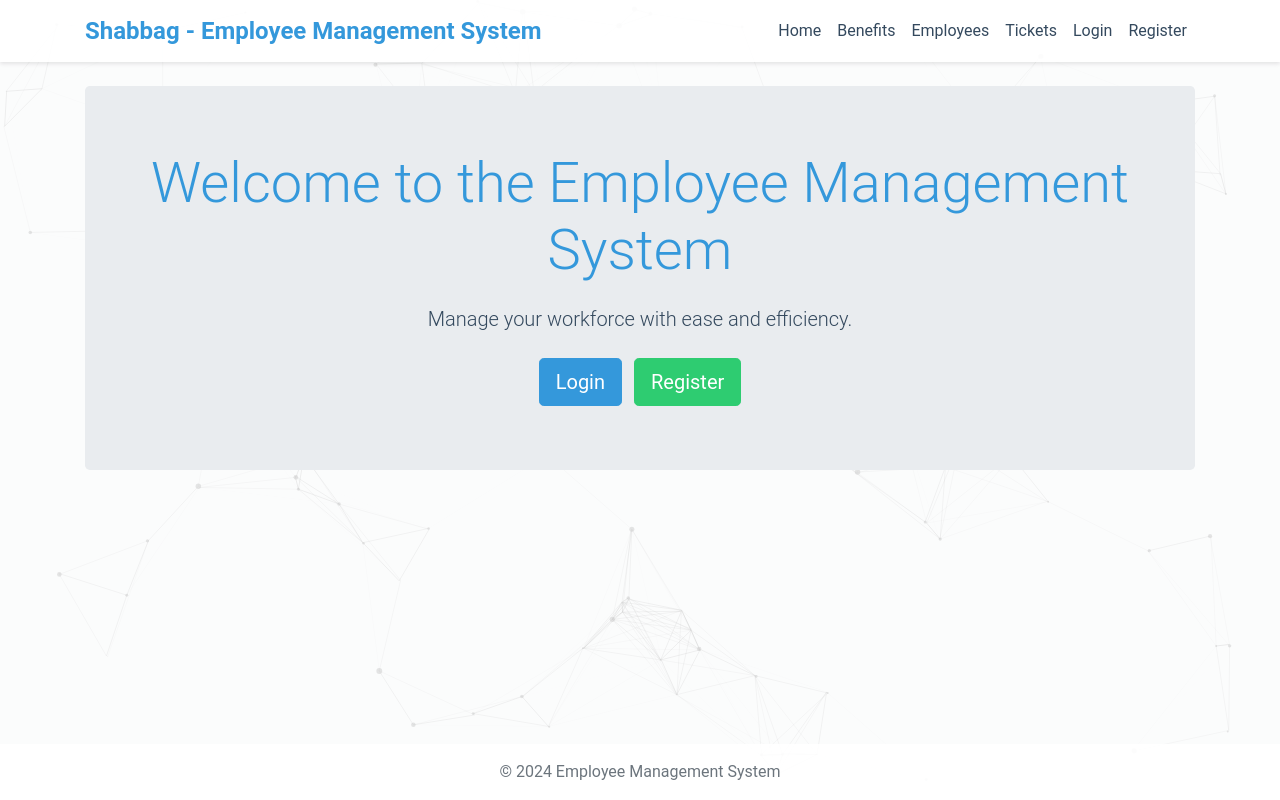
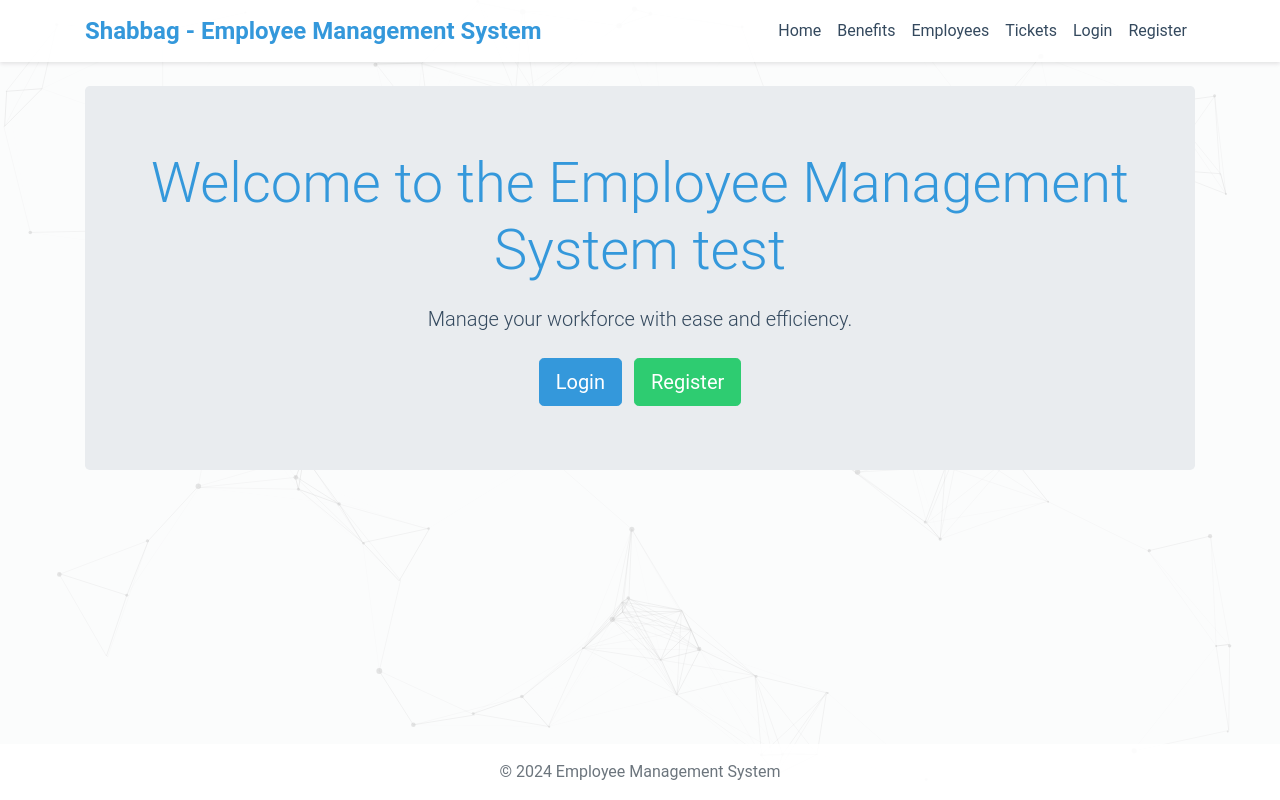
Before and after one commit to IlanTheUser/Employee_Management_Flask_TEST, a Flask app: page / in a window 1280 px wide. Run offline with Flask 2, Linux system fonts and the light colour scheme; some libraries are stand-ins or nearby versions.

Commit message:
test db1

```diff
--- a/app/templates/index.html
+++ b/app/templates/index.html
@@ -2,7 +2,7 @@
 
 {% block content %}
 <div class="jumbotron text-center">
-    <h1 class="display-4">Welcome to the Employee Management System</h1>
+    <h1 class="display-4">Welcome to the Employee Management System test</h1>
     <p class="lead">Manage your workforce with ease and efficiency.</p>
     {% if current_user.is_authenticated %}
         <p>Hello, {{ current_user.username }}!</p>
--- a/config.py
+++ b/config.py
@@ -2,6 +2,6 @@ import os
 
 class Config:
     SECRET_KEY = os.environ.get('SECRET_KEY') or 'your-secret-key'
-    SQLALCHEMY_DATABASE_URI = os.environ.get('DATABASE_URL') or f"mysql+pymysql://user:{os.environ.get('DB_PASSWORD')}@{os.environ.get('DB_HOST')}/employee_management"
+    SQLALCHEMY_DATABASE_URI = os.environ.get('DATABASE_URL') or f"mysql+pymysql://user:password@%/employee_management"
     SQLALCHEMY_TRACK_MODIFICATIONS = False
     UPLOAD_FOLDER = os.path.join('app', 'static', 'uploads')
```
